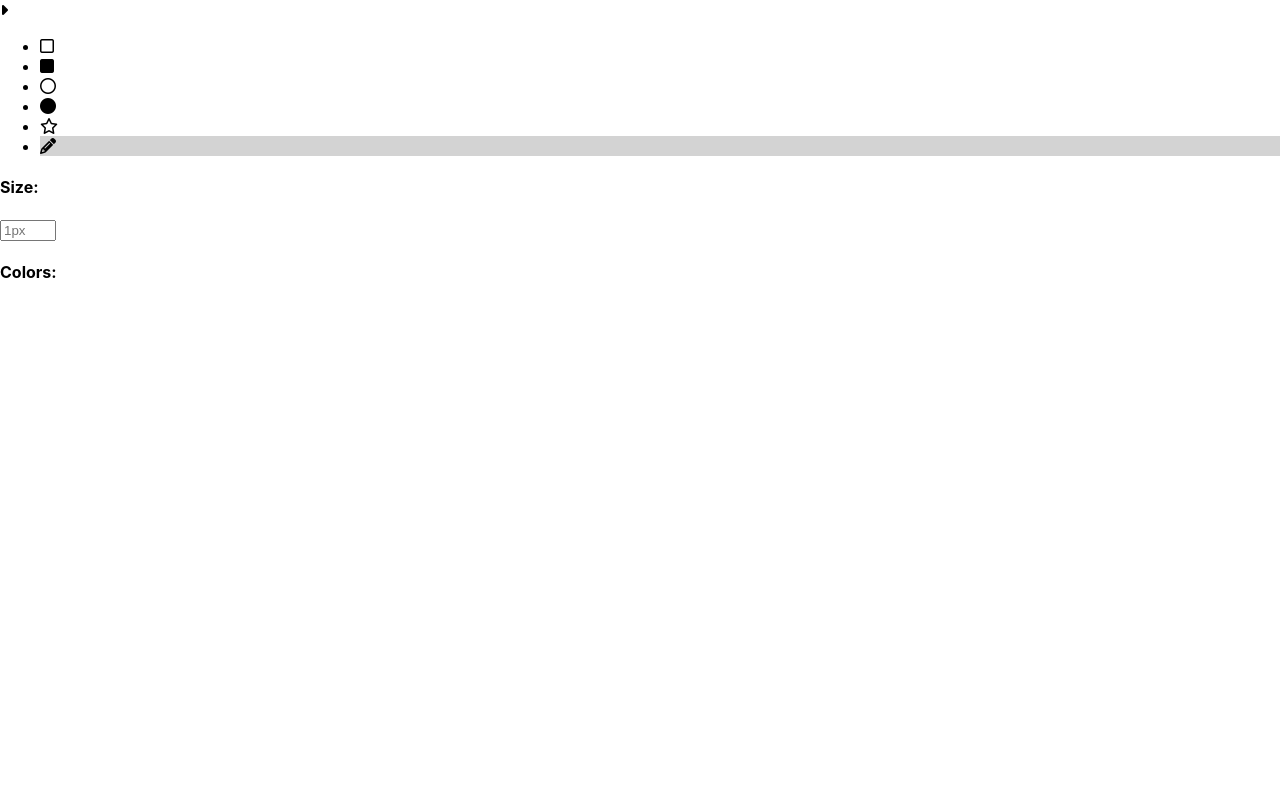
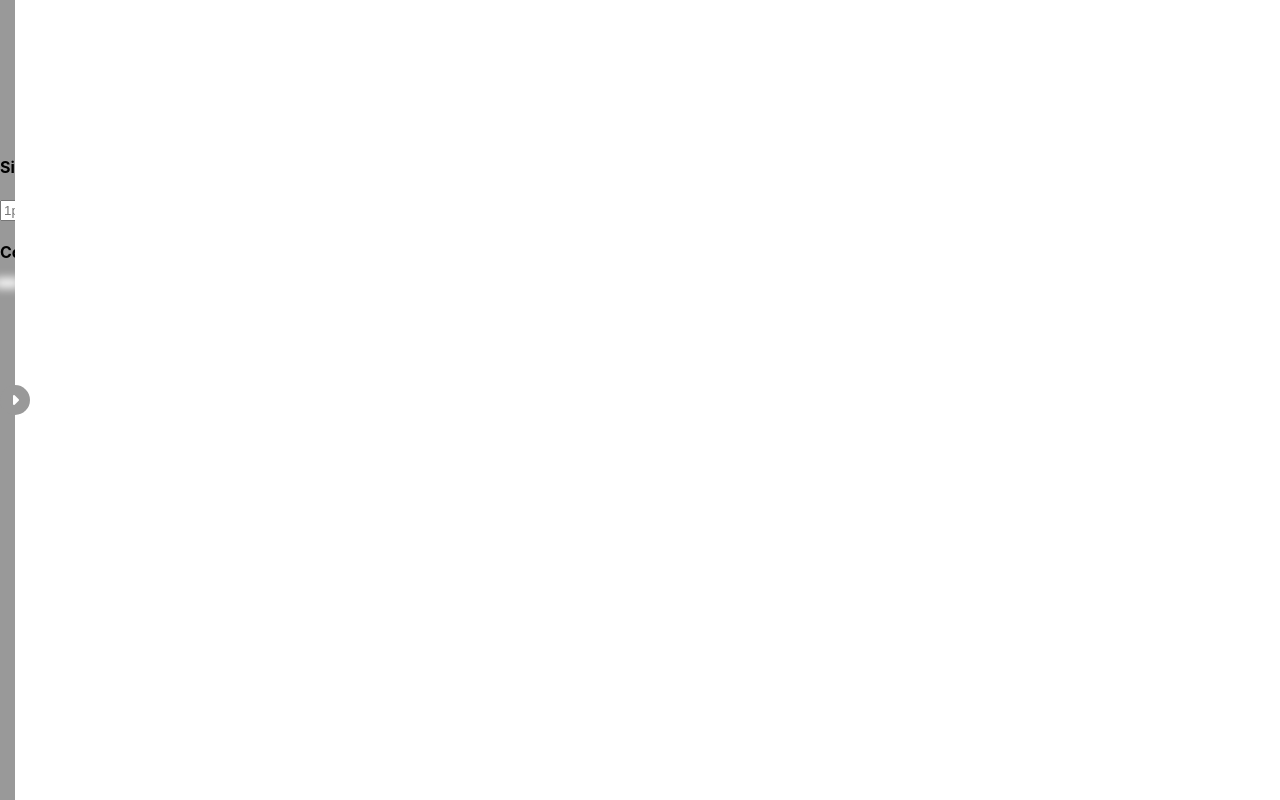
Before and after one commit to Satoshimoto/my-paint, a React (Create React App) app: page / in a window 1280 px wide. Built offline with nearby package versions, Linux system fonts and the light colour scheme.

Commit message:
Add styles for header and grasper

```diff
--- a/src/scss/Navigation.scss
+++ b/src/scss/Navigation.scss
@@ -0,0 +1,48 @@
+.header {
+  width: 15px;
+  min-height: 100vh;
+  height: auto;
+  background-color: #999;
+  position: fixed;
+  top: 0%;
+  left: 0%;
+  transition: 0.4s ease-in-out;
+  -webkit-transition: 0.4s ease-in-out;
+  -moz-transition: 0.4s ease-in-out;
+  -ms-transition: 0.4s ease-in-out;
+  -o-transition: 0.4s ease-in-out;
+  overflow-y: scroll;
+
+  .header__grasper {
+    width: 30px;
+    height: 30px;
+    background-color: #999;
+    position: fixed;
+    top: 50%;
+    left: 0%;
+    transform: translate(0%, -50%);
+    -webkit-transform: translate(0%, -50%);
+    -moz-transform: translate(0%, -50%);
+    -ms-transform: translate(0%, -50%);
+    -o-transform: translate(0%, -50%);
+    border-radius: 50%;
+    -webkit-border-radius: 50%;
+    -moz-border-radius: 50%;
+    -ms-border-radius: 50%;
+    -o-border-radius: 50%;
+    transition: 0.4s ease-in-out;
+    -webkit-transition: 0.4s ease-in-out;
+    -moz-transition: 0.4s ease-in-out;
+    -ms-transition: 0.4s ease-in-out;
+    -o-transition: 0.4s ease-in-out;
+    display: flex;
+    justify-content: center;
+    align-items: center;
+    cursor: pointer;
+
+    .header__grasper--arrow {
+      position: absolute;
+      color: white;
+    }
+  }
+}
```
